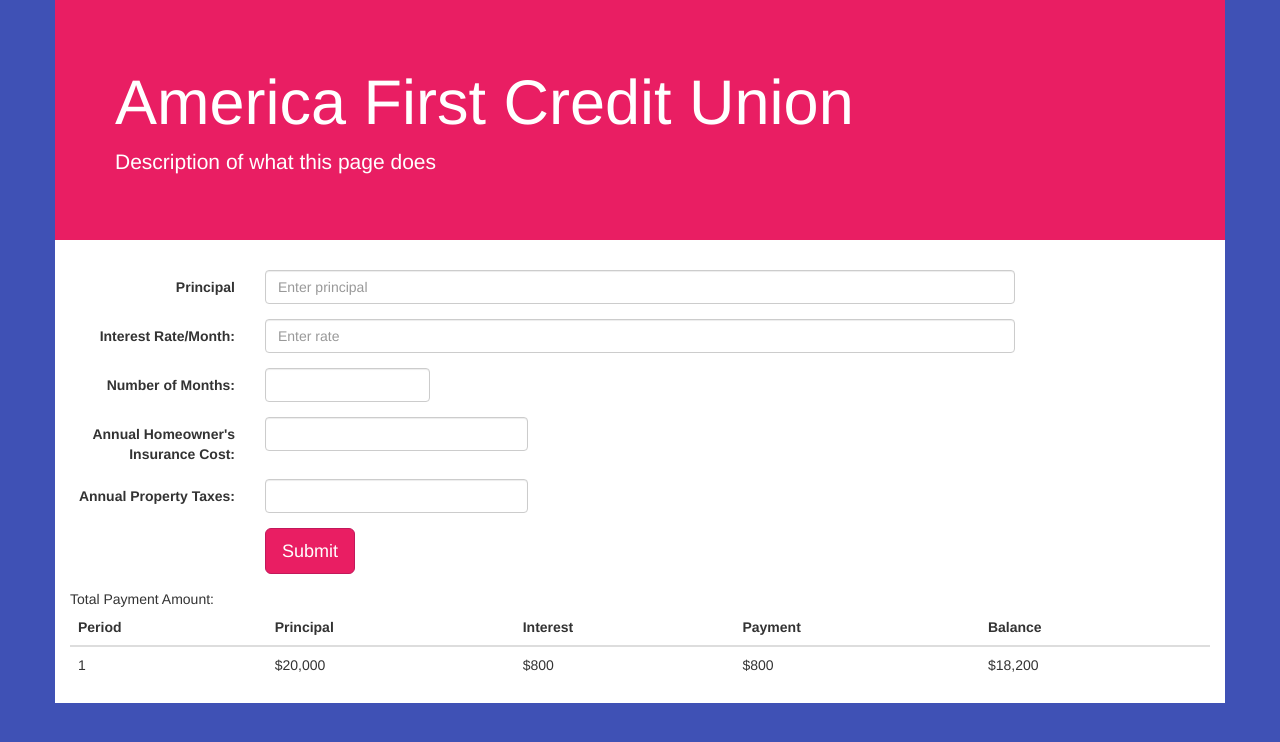
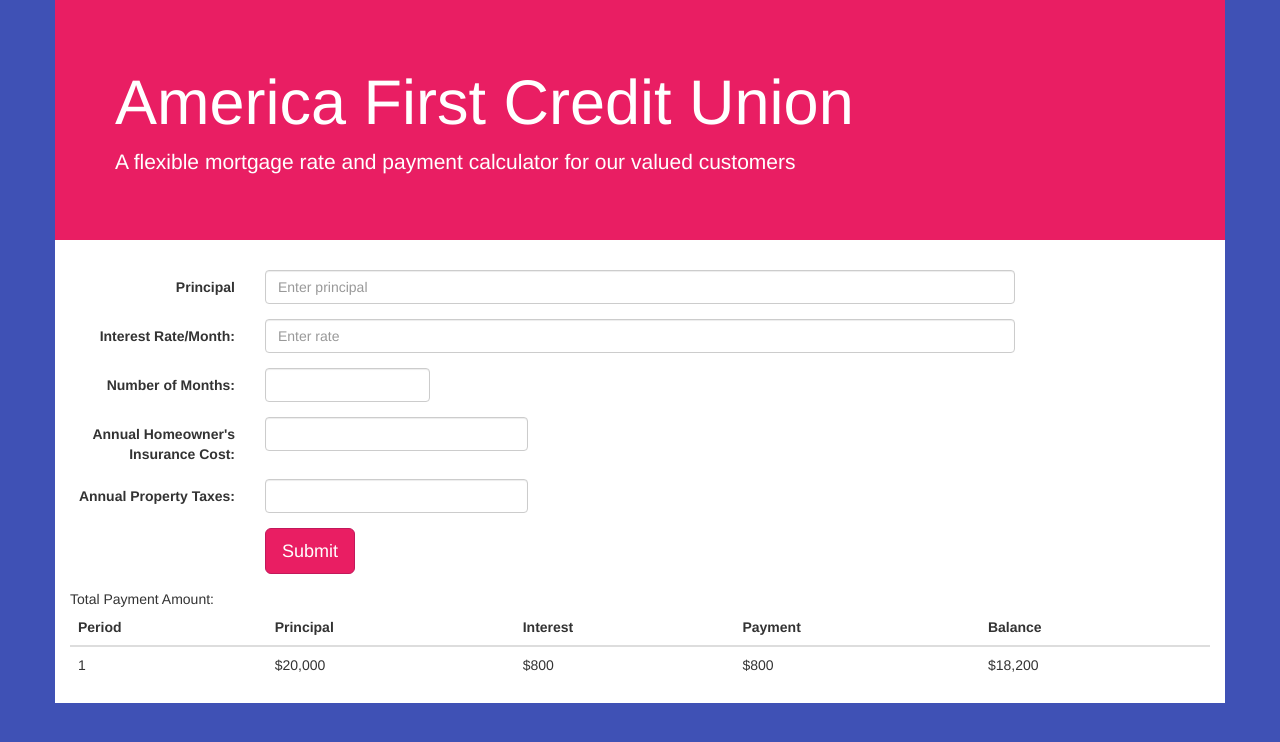
Before and after one commit to aknuck/CSB312-agile, a plain HTML site: page index.html in a window 1280 px wide. Drawn offline with nearby package versions, Linux system fonts and the light colour scheme.

Commit message:
mild change

```diff
--- a/index.html
+++ b/index.html
@@ -16,7 +16,7 @@
 <div class="container">
   <div class="jumbotron">
     <h1>America First Credit Union</h1>
-    <p>Description of what this page does</p>
+    <p>A flexible mortgage rate and payment calculator for our valued customers</p>
   </div>
   <form class="form-horizontal">
     <div class="form-group">
```
